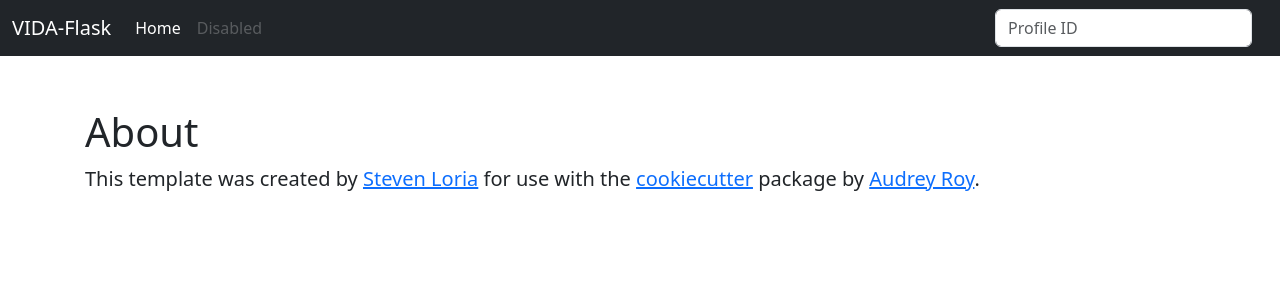
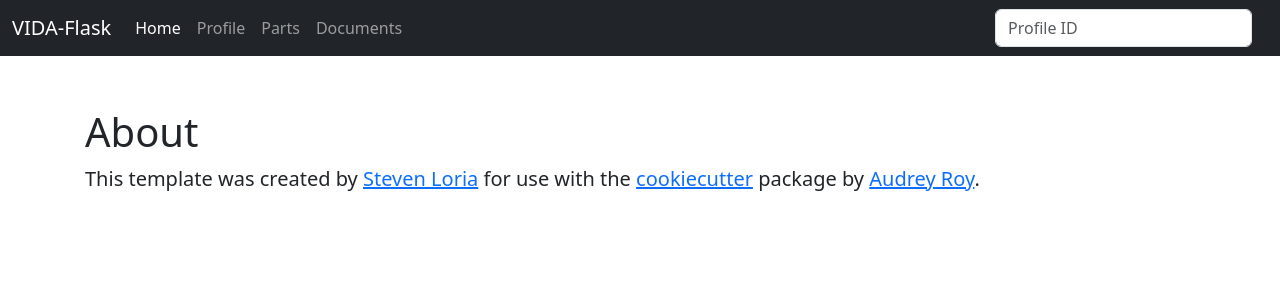
Before and after one commit to kForth/OpenVIDA, a Flask app: page /about/ in a window 1280 px wide. Shown: the top 300 px of the page. Run offline with Flask 3, Linux system fonts and the light colour scheme; parts of the project's set-up code (start-up, migrations or seed data) failed here and were passed over; some libraries are stand-ins or nearby versions.

Commit message:
Update nav.html

```diff
--- a/vida_flask/templates/nav.html
+++ b/vida_flask/templates/nav.html
@@ -15,14 +15,16 @@
         <div class="collapse navbar-collapse" id="navbarCollapse">
             <ul class="navbar-nav me-auto mb-2 mb-md-0">
                 <li class="nav-item">
-                    <a class="nav-link active" aria-current="page" href="/"
-                        >Home</a
-                    >
+                    <a class="nav-link active" href="/">Home</a>
                 </li>
                 <li class="nav-item">
-                    <a class="nav-link disabled" aria-disabled="true"
-                        >Disabled</a
-                    >
+                    <a class="nav-link" href="/profile/">Profile</a>
+                </li>
+                <li class="nav-item">
+                    <a class="nav-link" href="/parts/">Parts</a>
+                </li>
+                <li class="nav-item">
+                    <a class="nav-link" href="/documents/">Documents</a>
                 </li>
             </ul>
             <form class="col-12 col-lg-auto mb-3 mb-lg-0 me-lg-3" role="profile">
```
